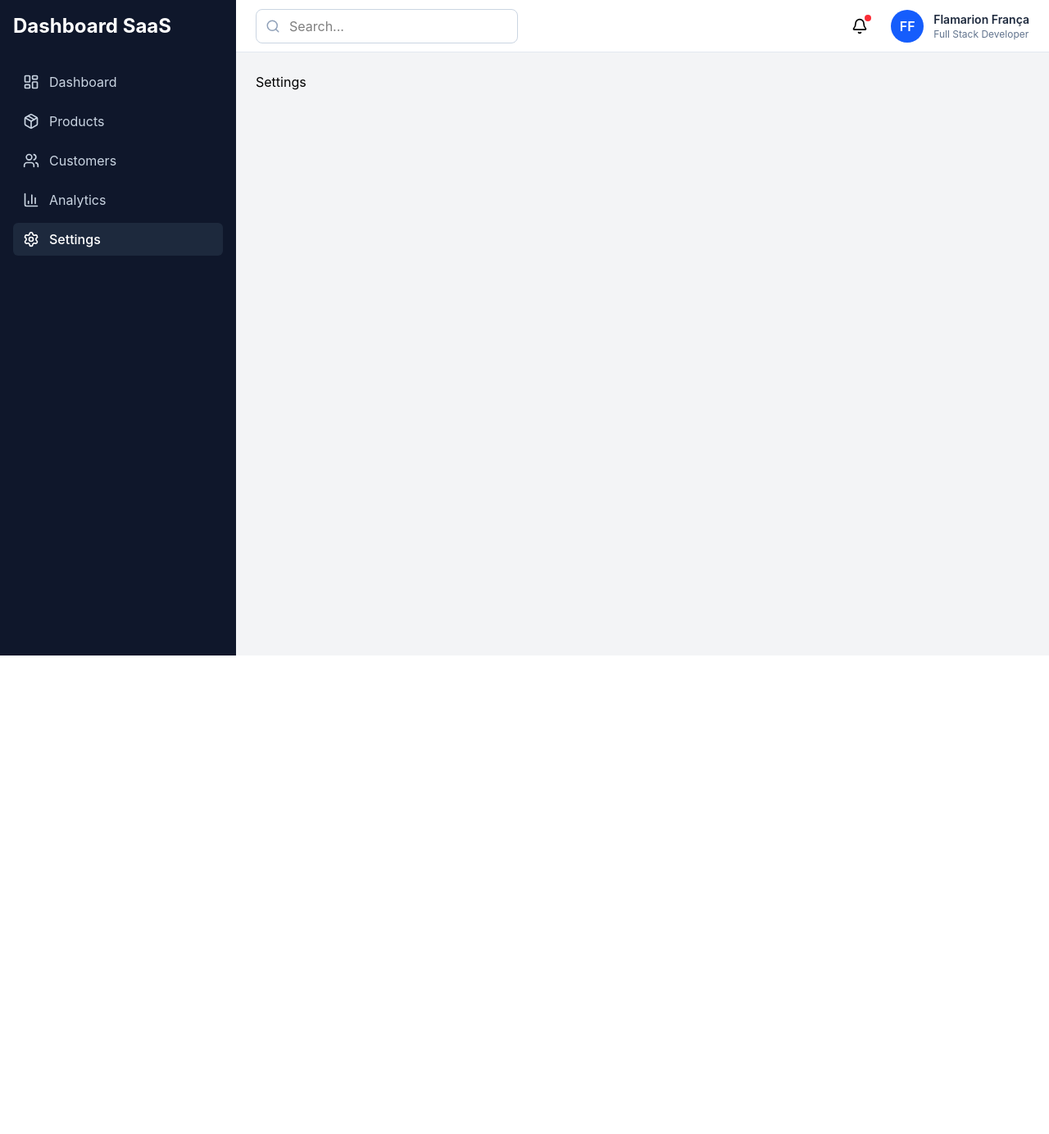
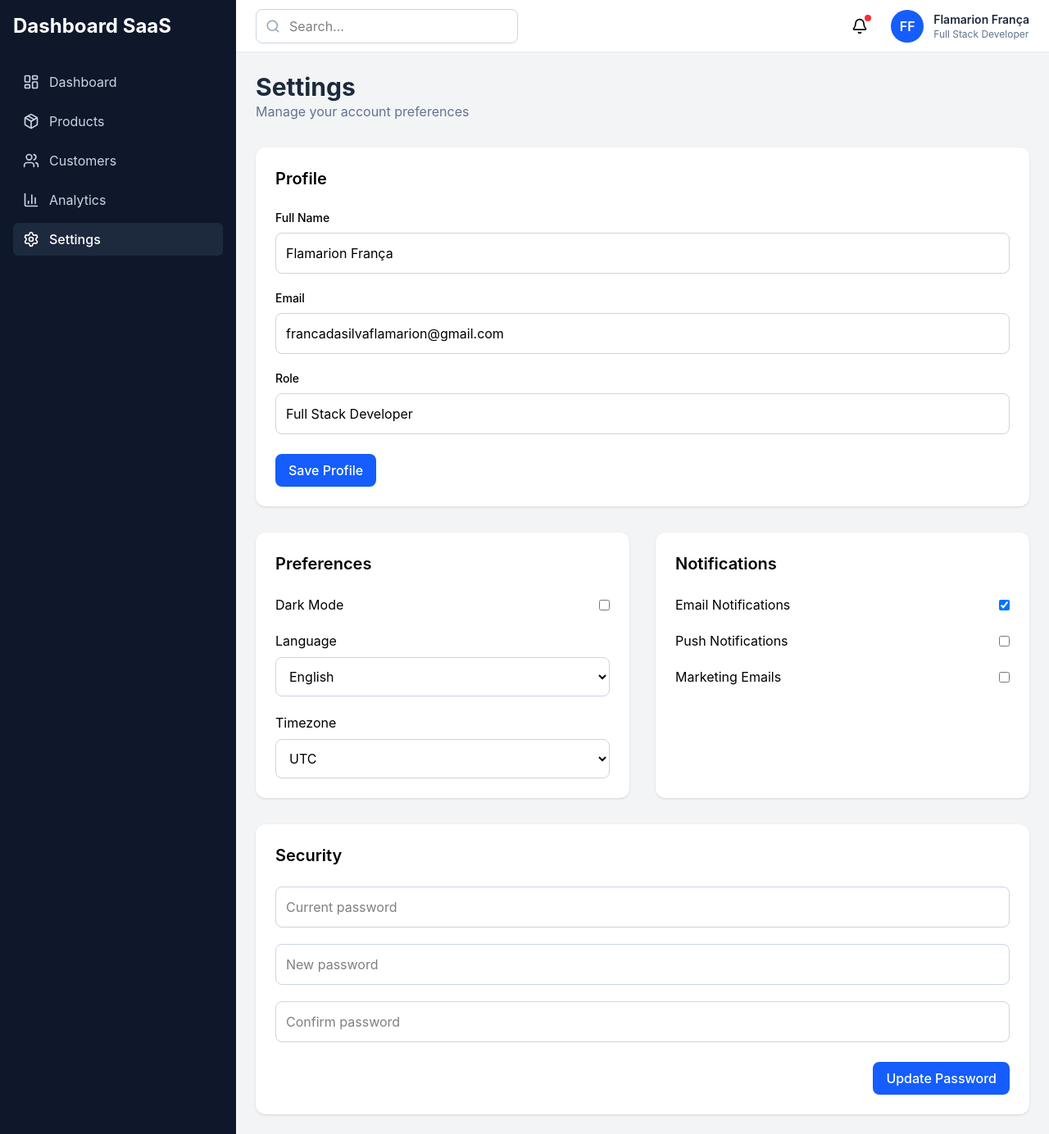
Before and after one commit to GazuaDev8417/dashboard-project, a React (Vite) app: page /settings in a window 1280 px wide. Shown: the whole page at 82% size. Before the commit the page ends 800 px from the top, so only its background shows below. Built offline with nearby package versions, Linux system fonts and the light colour scheme.

Commit message:
next task: implement the methods and functions of setting page

```diff
--- a/src/components/settings/NotificationSettings.tsx
+++ b/src/components/settings/NotificationSettings.tsx
@@ -0,0 +1,48 @@
+import { useState } from "react"
+
+
+
+export default function NotificationsSettings(){
+    const [email, setEmail] = useState<boolean>(true)
+    const [push, setPush] = useState<boolean>(false)
+    const [marketing, setMarketing] = useState<boolean>(false)
+
+
+    return(
+        <section className="rounded-xl bg-white p-6 shadow-sm">
+            <h2 className="mb-6 text-xl font-semibold">Notifications</h2>
+            <div className="space-y-5">
+                <label className="flex items-center justify-between">
+                    <span>Email Notifications</span>
+                    <input
+                        type="checkbox"
+                        checked={email}
+                        onChange={() =>
+                            setEmail(!email)
+                        }/>
+                </label>
+
+                <label className="flex items-center justify-between">
+                    <span>Push Notifications</span>
+                    <input
+                        type="checkbox"
+                        checked={push}
+                        onChange={() =>
+                            setPush(!push)
+                        }/>
+                </label>
+
+                <label className="flex items-center justify-between">
+                    <span>Marketing Emails</span>
+                    <input
+                        type="checkbox"
+                        checked={marketing}
+                        onChange={() =>
+                            setMarketing(!marketing)
+                        }/>
+                </label>
+
+            </div>
+        </section>
+    )
+}
--- /dev/null
+++ b/src/components/settings/PreferencesForm.tsx
@@ -0,0 +1,39 @@
+import { useState } from "react"
+
+
+
+export default function PreferencesForm(){
+    const [darkMode, setDarkMode] = useState<boolean>(false)
+
+
+    return(
+        <section className="rounded-xl bg-white p-6 shadow-sm">
+            <h2 className="mb-6 text-xl font-semibold">Preferences</h2>
+            <div className="space-y-5">
+                <div className="flex items-center justify-between">
+                    <span>Dark Mode</span>
+                    <input
+                        type="checkbox"
+                        checked={darkMode}
+                        onChange={() => setDarkMode(!darkMode)}/>
+                </div>
+                <div>
+                    <label className="mb-2 block">Language</label>
+                    <select className="w-full rounded-lg border border-slate-300 p-3">
+                        <option value="">English</option>
+                        <option value="">Portuguese</option>
+                        <option value="">Spanish</option>
+                    </select>
+                </div>
+                <div>
+                    <label className="mb-2 block">Timezone</label>
+                    <select className="w-full rounded-lg border border-slate-300 p-3">
+                        <option value="">UTC</option>
+                        <option value="">GMT-3</option>
+                        <option value="">GMT-5</option>
+                    </select>
+                </div>
+            </div>
+        </section>
+    )
+}
--- a/src/components/settings/ProfileForm.tsx
+++ b/src/components/settings/ProfileForm.tsx
@@ -0,0 +1,39 @@
+import Button from "@/components/ui/Button"
+
+
+
+export default function ProfileForm(){
+    return(
+        <section className="rounded-xl bg-white p-6 shadow-sm">
+            <h2 className="mb-6 text-xl font-semibold">Profile</h2>
+            <div className="grid gap-5 md:grid-colors-2">
+                <div>
+                    <label className="mb-2 block text-sm font-medium">
+                        Full Name
+                    </label>
+                    <input
+                        defaultValue='Flamarion França'
+                        className="w-full rounded-lg border border-slate-300 p-3"/>
+
+                </div>
+                <div>
+                    <label className="mb-2 block text-sm font-medium">Email</label>
+                    <input
+                        defaultValue='francadasilvaflamarion@gmail.com'
+                        className="w-full rounded-lg border border-slate-300 p-3"/>
+                </div>
+            </div>
+            <div className="mt-5">
+                <label className="mb-2 block text-sm font-medium">Role</label>
+                <input
+                    defaultValue="Full Stack Developer"
+                    className="w-full rounded-lg border border-slate-300 p-3"/>
+            </div>
+            <div className="mt-6 justify-end">
+                <Button>
+                    Save Profile
+                </Button>
+            </div>
+        </section>
+    )
+}
--- a/src/components/settings/SecurityForm.tsx
+++ b/src/components/settings/SecurityForm.tsx
@@ -0,0 +1,35 @@
+import Button from "@/components/ui/Button"
+
+
+
+export default function SecurityForm() {
+
+    return (
+        <section className="rounded-xl bg-white p-6 shadow-sm">
+
+            <h2 className="mb-6 text-xl font-semibold">Security</h2>
+            <div className="space-y-5">
+                <input
+                    type="password"
+                    placeholder="Current password"
+                    className="w-full rounded-lg border border-slate-300 p-3"/>
+
+                <input
+                    type="password"
+                    placeholder="New password"
+                    className="w-full rounded-lg border border-slate-300 p-3"/>
+
+                <input
+                    type="password"
+                    placeholder="Confirm password"
+                    className="w-full rounded-lg border border-slate-300 p-3"/>
+            </div>
+
+            <div className="mt-6 flex justify-end">
+                <Button>Update Password</Button>
+            </div>
+
+        </section>
+
+    )
+}
--- a/src/pages/settings/SettingsPage.tsx
+++ b/src/pages/settings/SettingsPage.tsx
@@ -1,5 +1,30 @@
+import ProfileForm from "@/components/settings/ProfileForm"
+import PreferencesForm from "@/components/settings/PreferencesForm"
+import NotificationSettings from "@/components/settings/NotificationSettings"
+import SecurityForm from "@/components/settings/SecurityForm"
+
+
+
+
 export default function SettingsPage(){
     return(
-        <h1>Settings</h1>
+        <section className="space-y-8">
+            <div>
+                <h1 className="text-3xl font-bold text-slate-800">Settings</h1>
+
+                <p className="text-slate-500">
+                    Manage your account preferences
+                </p>
+            </div>
+
+            <ProfileForm/>
+
+            <div className="grid gap-8 xl:grid-cols-2">
+                <PreferencesForm/>
+                <NotificationSettings/>
+            </div>
+
+            <SecurityForm/>
+        </section>
     )
 }
```
Also changed, not shown: src/components/settings/PreferenceForm.tsx (deleted).
